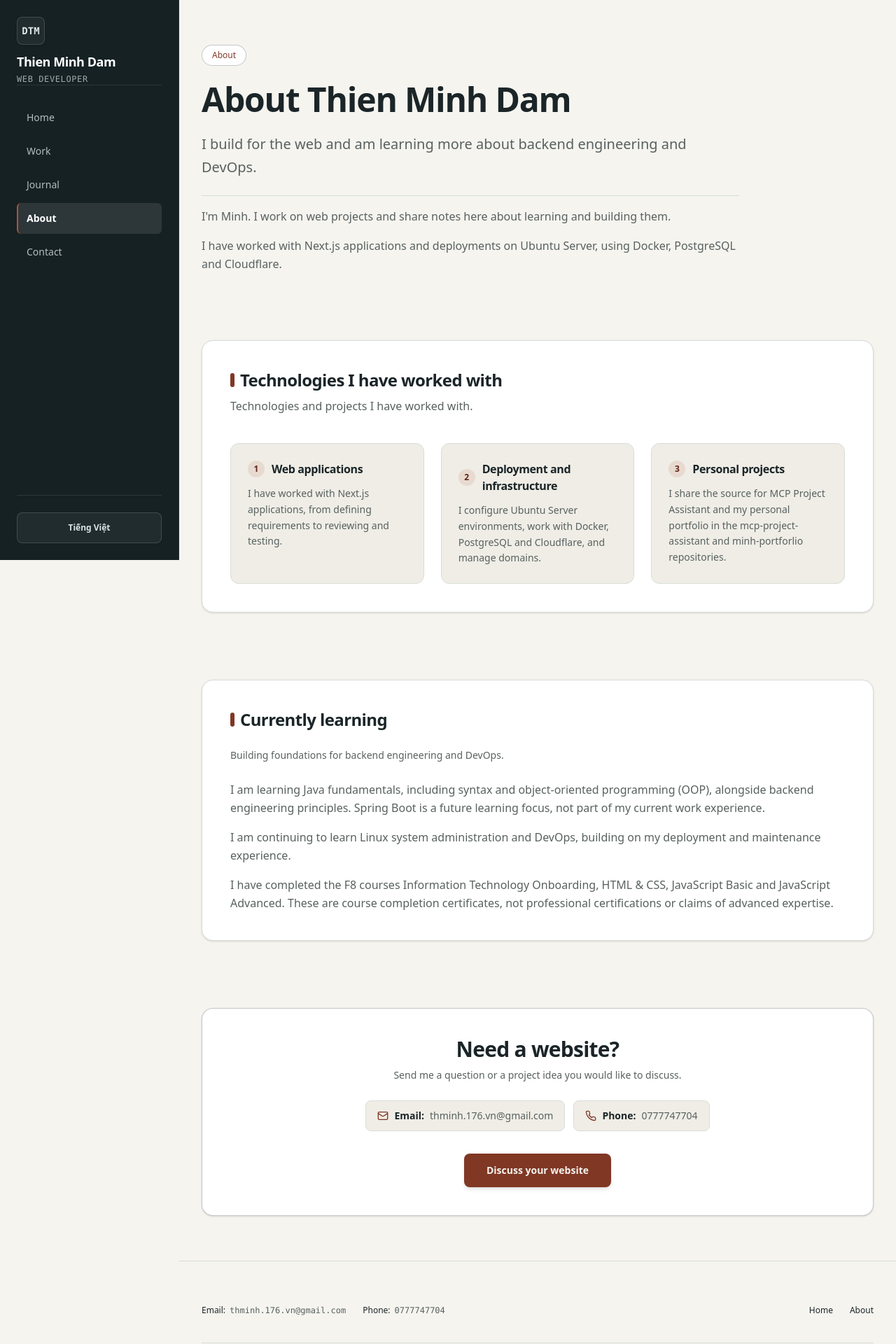
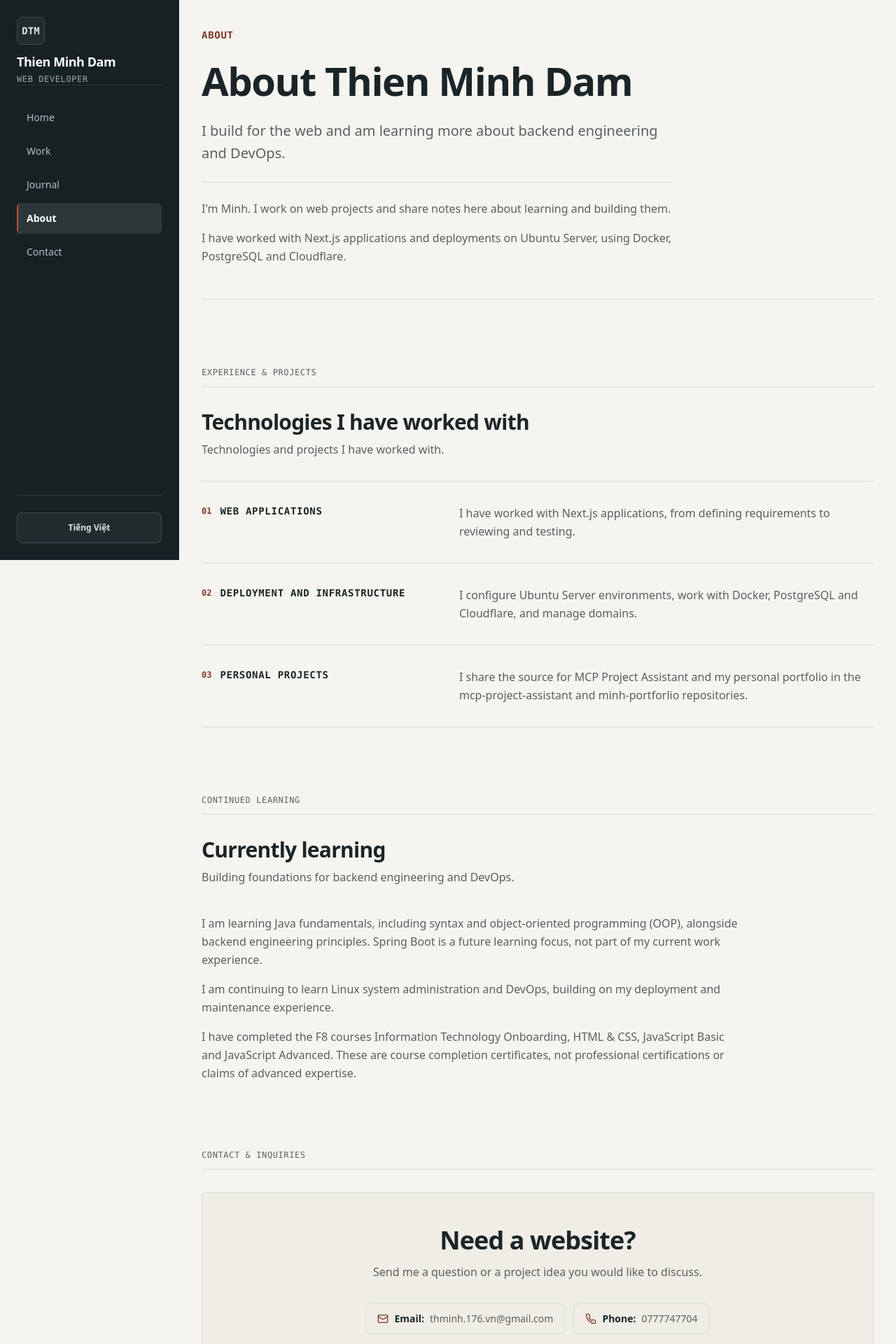
Before and after one commit to thminh176/minh-portforlio, a Next.js app: page /en/about/ in a window 1280 px wide. Shown: the top 1920 px of the page at 70% size. Built offline with nearby package versions, Linux system fonts and the light colour scheme; a web font is replaced by a local one.

Commit message:
feat(about): implement V2 restrained editorial About layout in page.tsx (U16-R)

```diff
--- a/src/app/[locale]/about/page.tsx
+++ b/src/app/[locale]/about/page.tsx
@@ -65,93 +65,122 @@ export default async function AboutPage({
   const isVi = locale === 'vi';
   const dict = getDictionary(locale);
   const profile = isVi ? profileConfig.vi : profileConfig.en;
+  const kicker = isVi ? 'VỀ MÌNH' : 'ABOUT';
 
   return (
     <div className="flex-1 flex flex-col justify-between">
       <Header locale={locale} activeRoute="about" />
 
-      <main id="main-content" tabIndex={-1} className="flex-1 max-w-5xl mx-auto w-full px-4 sm:px-8 py-12 sm:py-16 space-y-16 sm:space-y-24 focus:outline-none">
+      <main
+        id="main-content"
+        tabIndex={-1}
+        className="flex-1 max-w-5xl mx-auto w-full px-4 sm:px-8 py-8 space-y-16 sm:space-y-24 focus:outline-none"
+      >
         {/* 1. Header / Intro Narrative */}
-        <section className="space-y-6">
-          <div className="inline-block px-3.5 py-1.5 rounded-full text-xs font-medium bg-[var(--bg-surface)] text-[var(--accent-primary)] border border-[var(--border-strong)]">
-            {dict.about.badge}
+        <section className="pt-0 sm:pt-2 pb-8 sm:pb-12 border-b border-[var(--color-border)] text-left">
+          <div className="max-w-3xl flex flex-col gap-4 sm:gap-6">
+            {/* Identity Kicker */}
+            <div className="font-mono text-xs sm:text-sm tracking-wider uppercase text-[var(--color-brick-deep)] font-semibold">
+              {kicker}
             </div>
-          <h1 className="text-3xl sm:text-5xl font-extrabold tracking-tight text-[var(--text-primary)]">
+
+            {/* Single Semantic H1: Page Title */}
+            <h1 className="font-display text-[32px] leading-[1.18] sm:text-4xl sm:leading-tight md:text-5xl lg:text-[56px] lg:leading-[1.12] font-bold text-[var(--color-ink)] tracking-tight">
               {dict.about.title}
             </h1>
-          <p className="text-base sm:text-xl text-[var(--text-secondary)] leading-relaxed max-w-3xl">
+
+            {/* Supporting Lead Copy */}
+            <p className="font-body text-base sm:text-xl text-[var(--text-secondary)] leading-relaxed max-w-2xl">
               {dict.about.lead}
             </p>
 
-          <div className="space-y-4 pt-4 border-t border-[var(--border-subtle)] text-sm sm:text-base text-[var(--text-secondary)] leading-relaxed max-w-3xl">
+            {/* Factual Story Paragraphs */}
+            <div className="space-y-4 pt-4 sm:pt-6 border-t border-[var(--color-border)] font-body text-sm sm:text-base text-[var(--text-secondary)] leading-relaxed max-w-2xl">
               {profile.aboutStory.map((paragraph, idx) => (
+                <p key={idx}>{paragraph}</p>
+              ))}
+            </div>
+          </div>
+        </section>
+
+        {/* 2. Technologies & Work Experience */}
+        <section className="space-y-6 sm:space-y-8">
+          {/* Mono Ledger Header */}
+          <div className="text-xs font-mono uppercase tracking-wider text-[var(--text-secondary)] pb-3 border-b border-[var(--color-border)]">
+            <span>{isVi ? 'KINH NGHIỆM & DỰ ÁN' : 'EXPERIENCE & PROJECTS'}</span>
+          </div>
+
+          <div className="space-y-2">
+            <h2 className="font-display text-2xl sm:text-3xl font-bold tracking-tight text-[var(--color-ink)]">
+              {dict.about.approachTitle}
+            </h2>
+            <p className="font-body text-sm sm:text-base text-[var(--text-secondary)] leading-relaxed max-w-2xl">
+              {dict.about.approachSubtitle}
+            </p>
+          </div>
+
+          {/* 3 Editorial Rows divided by rules (stack on mobile, index/category left, description right) */}
+          <div className="divide-y divide-[var(--color-border)] border-y border-[var(--color-border)]">
+            {dict.about.approachPoints.map((point, idx) => (
+              <div
+                key={idx}
+                className="py-6 sm:py-8 flex flex-col md:flex-row md:items-start gap-3 md:gap-8 lg:gap-12"
+              >
+                <div className="flex items-center gap-3 md:w-1/3 shrink-0">
+                  <span className="font-mono text-xs font-semibold text-[var(--color-brick-deep)]">
+                    0{idx + 1}
+                  </span>
+                  <h3 className="font-mono text-xs sm:text-sm font-bold uppercase tracking-wider text-[var(--color-ink)]">
+                    {point.title}
+                  </h3>
+                </div>
+                <div className="md:w-2/3">
+                  <p className="font-body text-sm sm:text-base text-[var(--text-secondary)] leading-relaxed">
+                    {point.description}
+                  </p>
+                </div>
+              </div>
+            ))}
+          </div>
+        </section>
+
+        {/* 3. Continued Learning Section */}
+        <section className="space-y-6 sm:space-y-8">
+          {/* Mono Ledger Header */}
+          <div className="text-xs font-mono uppercase tracking-wider text-[var(--text-secondary)] pb-3 border-b border-[var(--color-border)]">
+            <span>{isVi ? 'HỌC HỎI & PHÁT TRIỂN' : 'CONTINUED LEARNING'}</span>
+          </div>
+
+          <div className="space-y-2">
+            <h2 className="font-display text-2xl sm:text-3xl font-bold tracking-tight text-[var(--color-ink)]">
+              {dict.about.servicesTitle}
+            </h2>
+            <p className="font-body text-sm sm:text-base text-[var(--text-secondary)] leading-relaxed max-w-2xl">
+              {dict.about.servicesSubtitle}
+            </p>
+          </div>
+
+          {/* Plain editorial paragraphs without card containers or badge filler */}
+          <div className="space-y-4 pt-2 font-body text-sm sm:text-base text-[var(--text-secondary)] leading-relaxed max-w-3xl">
+            {dict.about.servicesText.map((paragraph, idx) => (
               <p key={idx}>{paragraph}</p>
             ))}
           </div>
         </section>
 
-        {/* 2. Approach to Website Projects */}
-        <section className="p-8 sm:p-10 rounded-2xl bg-[var(--bg-surface)] border border-[var(--border-subtle)] space-y-8 shadow-sm transition-colors">
-          <div className="space-y-2">
-            <div className="flex items-center gap-2">
-              <span className="w-1.5 h-5 rounded-full bg-[var(--accent-primary)]" aria-hidden="true" />
-              <h2 className="text-xl sm:text-2xl font-bold tracking-tight text-[var(--text-primary)]">
-                {dict.about.approachTitle}
-              </h2>
-            </div>
-            <p className="text-sm sm:text-base text-[var(--text-secondary)] leading-relaxed">
-              {dict.about.approachSubtitle}
-            </p>
+        {/* 4. Contact & Inquiries Section */}
+        <section className="space-y-6 sm:space-y-8">
+          {/* Mono Ledger Header */}
+          <div className="text-xs font-mono uppercase tracking-wider text-[var(--text-secondary)] pb-3 border-b border-[var(--color-border)]">
+            <span>{isVi ? 'LIÊN HỆ & TRAO ĐỔI' : 'CONTACT & INQUIRIES'}</span>
           </div>
 
-          <div className="grid grid-cols-1 md:grid-cols-3 gap-6 pt-2">
-            {dict.about.approachPoints.map((point, idx) => (
-              <div
-                key={idx}
-                className="p-6 rounded-xl bg-[var(--bg-card)] border border-[var(--border-subtle)] space-y-3 transition-colors"
-              >
-                <div className="flex items-center gap-2.5">
-                  <span className="w-6 h-6 rounded-full bg-[var(--accent-subtle)] text-[var(--accent-hover)] text-xs font-bold flex items-center justify-center shrink-0">
-                    {idx + 1}
-                  </span>
-                  <h3 className="text-base font-bold text-[var(--text-primary)] tracking-tight">
-                    {point.title}
-                  </h3>
-                </div>
-                <p className="text-xs sm:text-sm text-[var(--text-secondary)] leading-relaxed">
-                  {point.description}
-                </p>
-              </div>
-            ))}
-          </div>
-        </section>
-
-        {/* 3. Services Overview */}
-        <section className="p-8 sm:p-10 rounded-2xl bg-[var(--bg-surface)] border border-[var(--border-subtle)] space-y-6 shadow-sm transition-colors">
-          <div className="flex items-center gap-2">
-            <span className="w-1.5 h-5 rounded-full bg-[var(--accent-primary)]" aria-hidden="true" />
-            <h2 className="text-xl sm:text-2xl font-bold tracking-tight text-[var(--text-primary)]">
-              {dict.about.servicesTitle}
-            </h2>
-          </div>
-          <p className="text-xs sm:text-sm text-[var(--text-muted)] leading-relaxed">
-            {dict.about.servicesSubtitle}
-          </p>
-
-          <div className="space-y-4 text-sm sm:text-base text-[var(--text-secondary)] leading-relaxed">
-            {dict.about.servicesText.map((p, idx) => (
-              <p key={idx}>{p}</p>
-            ))}
-          </div>
-        </section>
-
-        {/* 4. Contact CTA */}
-        <section className="p-8 sm:p-10 rounded-2xl bg-[var(--bg-surface)] border border-[var(--border-strong)] text-center space-y-6 shadow-sm transition-colors">
-          <div className="space-y-2 max-w-xl mx-auto">
-            <h2 className="text-2xl sm:text-3xl font-bold tracking-tight text-[var(--text-primary)]">
+          <div className="bg-[var(--color-subtle)] border border-[var(--color-border)] rounded-xs p-6 sm:p-10 lg:p-12 space-y-8 text-center">
+            <div className="space-y-3 max-w-xl mx-auto">
+              <h2 className="font-display text-2xl sm:text-3xl lg:text-4xl font-bold tracking-tight text-[var(--color-ink)]">
                 {dict.about.contactCtaTitle}
               </h2>
-            <p className="text-sm text-[var(--text-secondary)] leading-relaxed">
+              <p className="font-body text-sm sm:text-base text-[var(--text-secondary)] leading-relaxed">
                 {dict.about.contactCtaSubtitle}
               </p>
             </div>
@@ -161,11 +190,12 @@ export default async function AboutPage({
             <div className="flex justify-center pt-2">
               <Link
                 href={`/${locale}/#contact`}
-
-              className="min-h-[48px] px-8 py-3 rounded-lg bg-[var(--accent-primary)] text-[var(--bg-primary)] hover:bg-[var(--accent-hover)] font-semibold text-sm transition-colors shadow-md flex items-center justify-center cursor-pointer"
+                className="inline-flex items-center justify-center gap-2 px-6 py-3.5 bg-[var(--color-dark)] text-white hover:bg-[var(--color-ink)] font-medium text-sm sm:text-base transition-colors focus-visible:outline-2 focus-visible:outline-[var(--focus-ring)] focus-visible:outline-offset-2 min-h-[44px] rounded-xs cursor-pointer"
               >
-              {dict.about.contactCtaButton}
+                <span>{dict.about.contactCtaButton}</span>
+                <span aria-hidden="true">↗</span>
               </Link>
+            </div>
           </div>
         </section>
       </main>
```
Lines whose indentation alone changed are shown as unchanged.
